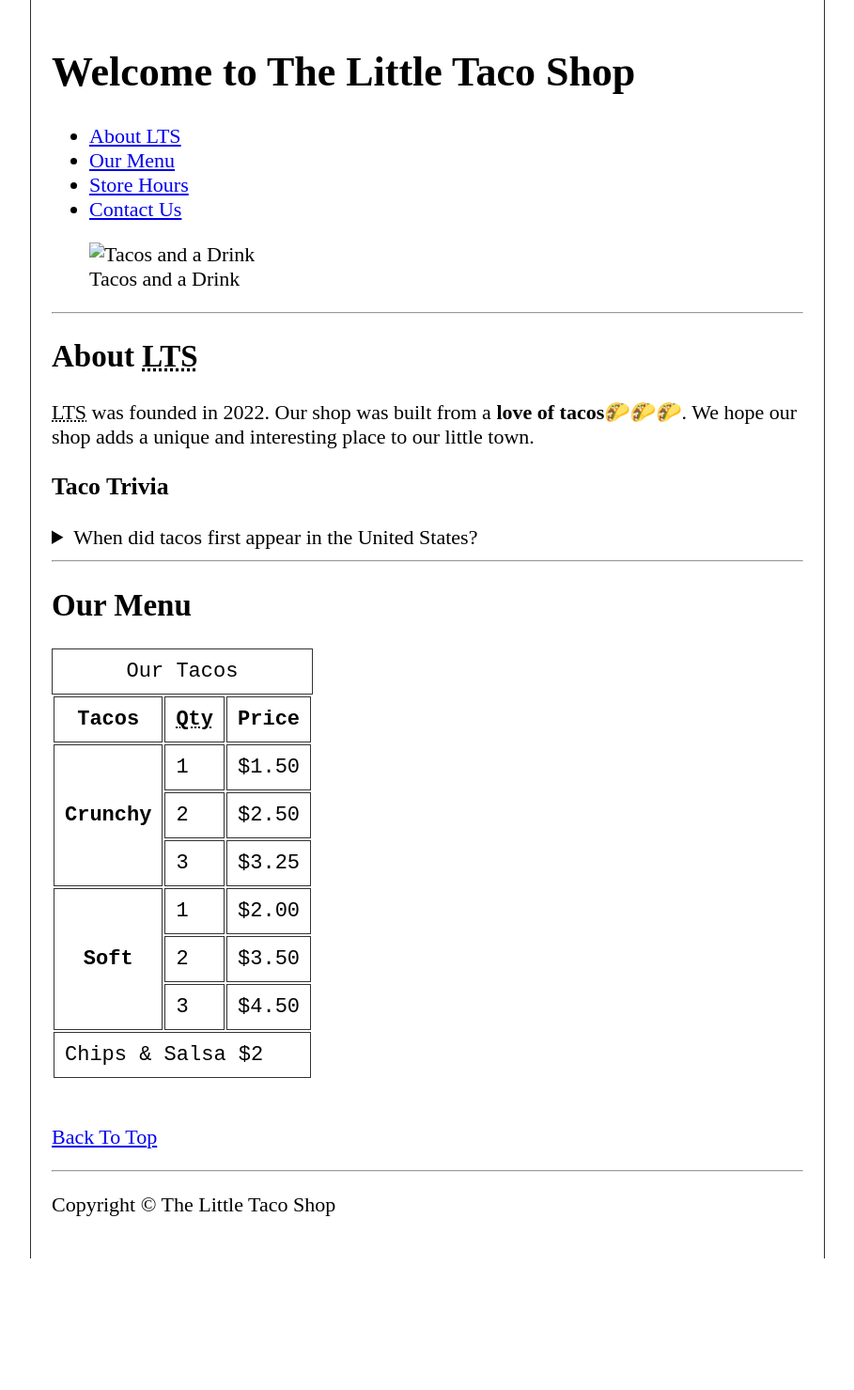
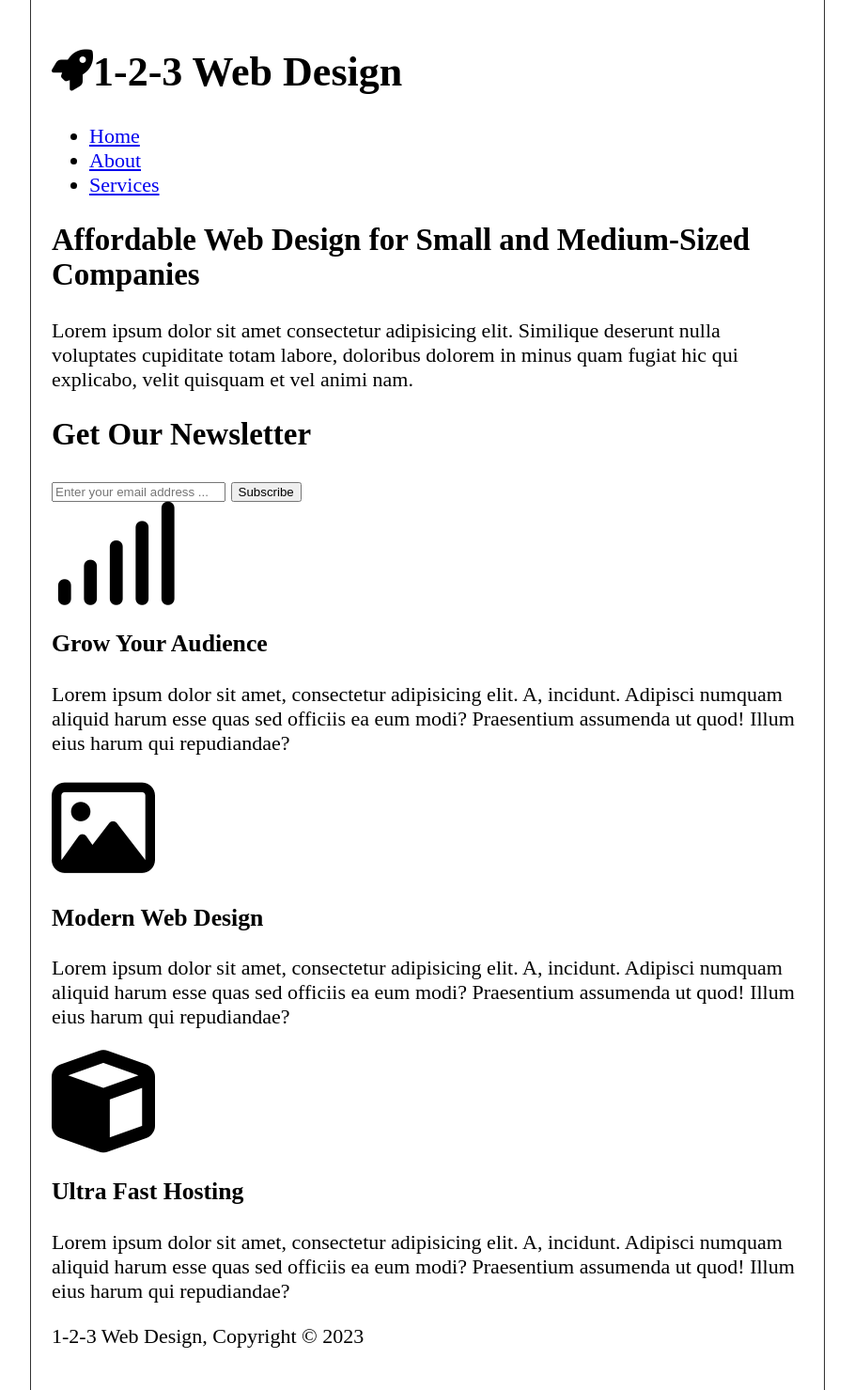
Before and after one commit to abigailoliv3r/AbbyOliver, a plain HTML site: page index.html in a window 1280 px wide. Shown: the whole page at 94% size, without its empty margins (185-1094 px from the left). Before the commit the page ends 1339 px from the top, so only its background shows below. Drawn offline with Linux system fonts and the light colour scheme; files that its build step writes are made by us from their sources.

Commit message:
Add files via upload
123 Web Design

```diff
--- a/index.html
+++ b/index.html
@@ -1,126 +1,69 @@
 <!DOCTYPE html>
-<html lang="en">
-
+<html>
     <head>
-        <meta charset="UTF-8">
+        <meta charset="utf-8">
+        <meta name="viewport" content="width=devoice-width">
+        <meta name="description" content="Affordable Web Design for Small and Medium-Sized Companies">
         <meta name="author" content="Abigail Oliver">
-        <meta name="description" content="The official website for The Little Taco Shop">
-        <title>The Little Taco Shop</title>
-        <link rel="icon" href="favicon.ico" type="image/x-icon">
-        <link rel="stylesheet" href="css/style.css">
+        <title>1-2-3 Web Design - Welcome</title>
+        <link rel="stylesheet" href="./css/style.css">
+        <link rel="stylesheet" href="./css/font-awesome.min.css">
     </head>
-
     <body>
         <header>
-        <h1>Welcome to The Little Taco Shop</h1>
+            <div class="container">
+                <div id="branding">
+                    <h1><i class="fa fa-rocket"></i><span class="highlight">1-2-3</span> Web Design</h1>
+                </div>
                 <nav>
                     <ul>
-                <li>
-                    <a href="#about">About <abbr title="The Little Taco Shop">LTS</abbr></a>
-                </li>
-                <li>
-                    <a href="#menu">Our Menu</a>
-                </li>
-                <li>
-                    <a href="hours.html">Store Hours</a>
-                </li>
-                <li>
-                    <a href="contacts.html">Contact Us</a>
-                </li>
+                        <li class="current"><a href="index.html">Home</a></li>
+                        <li><a href="about.html">About</a></li>
+                        <li><a href="services.html">Services</a></li>
                     </ul>
                 </nav>
+            </div>
+        </header>
 
-        <figure>
-            <img src="images/tacos_and_drink_400x267.png" alt="Tacos and a Drink" title="We Love Tacos!" width="400"
-                height="267">
-            <figcaption>
-                Tacos and a Drink
-            </figcaption>
-        </figure>
-    </header>
-    <hr>
-    <main>
-        <article id ="about">
-            <h2>About <abbr title="The Little Taco Shop">LTS</abbr></h2>
-            <p>
-                <abbr title="The Little Taco Shop">LTS</abbr> was founded in <time datetime="2022">2022</time>. Our shop was built from a <strong>love of tacos</strong>🌮🌮🌮. We hope our shop adds a unique and interesting place to our little town.
+        <section id="showcase">
+            <div class ="container">
+                <h1>Affordable Web Design for Small and Medium-Sized Companies</h1>
+                <p>Lorem ipsum dolor sit amet consectetur adipisicing elit. Similique deserunt nulla voluptates cupiditate totam labore, doloribus dolorem in minus quam fugiat hic qui explicabo, velit quisquam et vel animi nam.</p>
+            </div>
+        </section>
 
-            </p>
-            <aside>
-                <h3>Taco Trivia</h3>
-                <details>
-                    <summary>When did tacos first appear in the United States?</summary>
-                    <p>Jeffrey M. Pilcher, taco historian and professor of history at the University of Minnesota, says the earliest mention of tacos in the United States are in newspaper from <time
-                        datetime="1905">1905</time>
-                        (Source: <cite><a href="https:www.smithsonianmag.com/arts-culture/where-did-the-taco-come-from-81228162/"
-                        target="_blank">Smithsonian Magazine</a></cite>)
+        <section id="newsletter">
+            <div class="container">
+                <h1>Get Our Newsletter</h1>
+                <form action="">
+                    <input type="email" placeholder="Enter your email address ...">
+                    <button type="submit" class="button_1">Subscribe</button>
+                </form>
+            </div>
+        </section>
 
-                    </p>
-                </details>
-            </aside>
-        </article>
-        <hr>
-        <article id="menu">
-            <h2>Our Menu</h2>
-            <table>
-                <caption>Our Tacos</caption>
-                <thead>
-                    <tr>
-                        <th>Tacos</th>
-                        <th scope="col"><abbr title="quantity">Qty</abbr></th>
-                        <th scope="col">Price</th>
-                    </tr>
-                </thead>
-                <tbody>
-                    <tr>
-                        <th scope="row" rowspan="3">
-                            Crunchy
-                        </th>
-                        <td>1</td>
-                        <td>$1.50</td>
-                    </tr>
-                    <tr>
-                        <td>2</td>
-                        <td>$2.50</td>
-                    </tr>
-                    <tr>
-                        <td>3</td>
-                        <td>$3.25</td>
-                    </tr>
-                    <tr>
-                        <th scope="row" rowspan="3">
-                            Soft
-                        </th>
-                        <td>1</td>
-                        <td>$2.00</td>
-                    </tr>
-                    <tr>
-                        <td>2</td>
-                        <td>$3.50</td>
-                    </tr>
-                    <tr>
-                        <td>3</td>
-                        <td>$4.50</td>
-                    </tr>
-                </tbody>
-                <tfoot>
-                    <tr>
-                        <td colspan="3">
-                            Chips &amp; Salsa $2
-                        </td>
-                    </tr>
-                </tfoot>
-            </table>
-            <br>
-            <p>
-                <a href="#">Back To Top</a>
-            </p>
-        </article>
-    </main>
-    <hr>
+        <section id="boxes">
+            <div class="container">
+                <div class="box">
+                    <i class="fa fa-signal fa-5x"></i>
+                    <h3>Grow Your Audience</h3>
+                    <p>Lorem ipsum dolor sit amet, consectetur adipisicing elit. A, incidunt. Adipisci numquam aliquid harum esse quas sed officiis ea eum modi? Praesentium assumenda ut quod! Illum eius harum qui repudiandae?</p>
+                </div>
+                <div class="box">
+                    <i class="fa fa-photo fa-5x"></i>
+                    <h3>Modern Web Design</h3>
+                    <p>Lorem ipsum dolor sit amet, consectetur adipisicing elit. A, incidunt. Adipisci numquam aliquid harum esse quas sed officiis ea eum modi? Praesentium assumenda ut quod! Illum eius harum qui repudiandae?</p>
+                </div>
+                <div class="box">
+                    <i class="fa fa-cube fa-5x"></i>
+                    <h3>Ultra Fast Hosting</h3>
+                    <p>Lorem ipsum dolor sit amet, consectetur adipisicing elit. A, incidunt. Adipisci numquam aliquid harum esse quas sed officiis ea eum modi? Praesentium assumenda ut quod! Illum eius harum qui repudiandae?</p>
+                </div>
+            </div>
+        </section>
+
         <footer>
-        <p>Copyright &copy; The Little Taco Shop</p>
+            <p>1-2-3 Web Design, Copyright &copy; 2023</p>
         </footer>
     </body>
-
 </html>
```
Also changed, not shown: about.html (added, +57 -0 lines), services.html (added, +87 -0 lines). Lines whose indentation alone changed are shown as unchanged.
